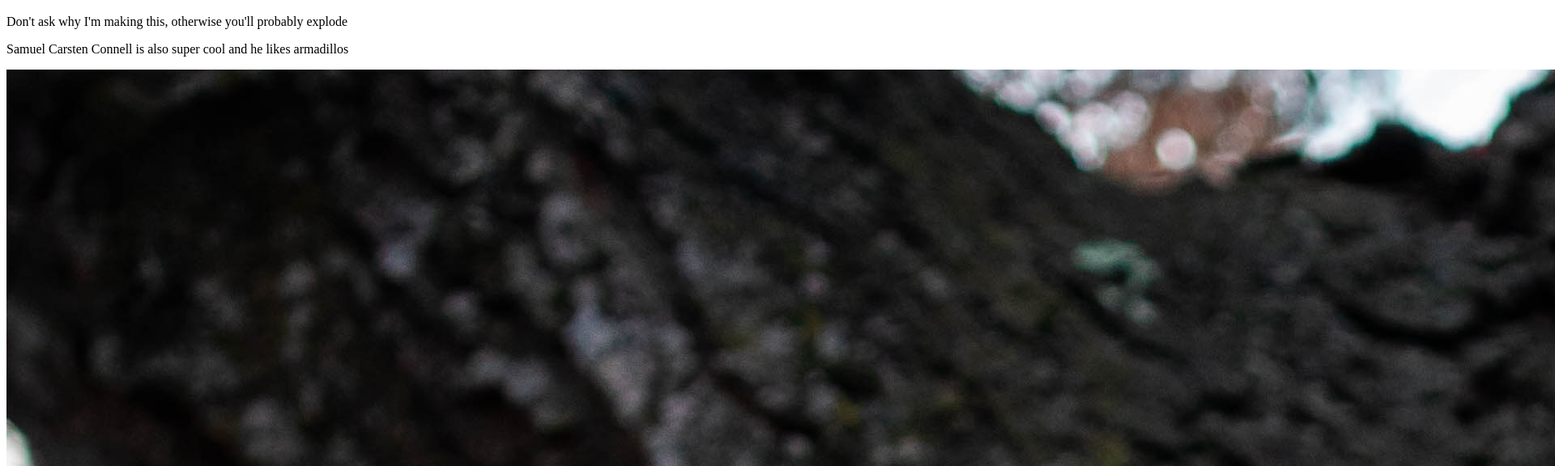
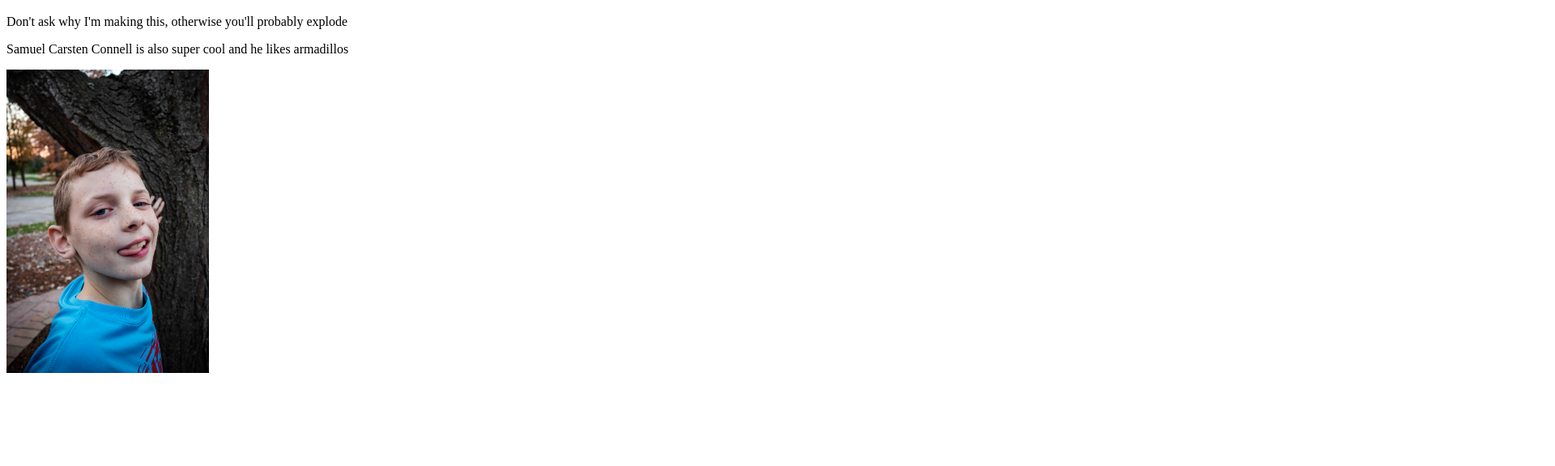
Before and after one commit to eliguy40/website1, a plain HTML site: page index.html in a window 1280 px wide. Shown: the part 48-624 px from the top of the page at 81% size, 1920 px wide, since content can reach past the window. Drawn offline with Linux system fonts and the light colour scheme.

Commit message:
size change

```diff
--- a/index.html
+++ b/index.html
@@ -9,6 +9,6 @@
         <p>
             Samuel Carsten Connell is also super cool and he likes armadillos
         </p>
-        <img src="assets/IMG_9943.jpg" alt="Samuel Image">
+        <img src="assets/IMG_9943.jpg" alt="Samuel Image" width="250">
     </body>
 </html>
```
